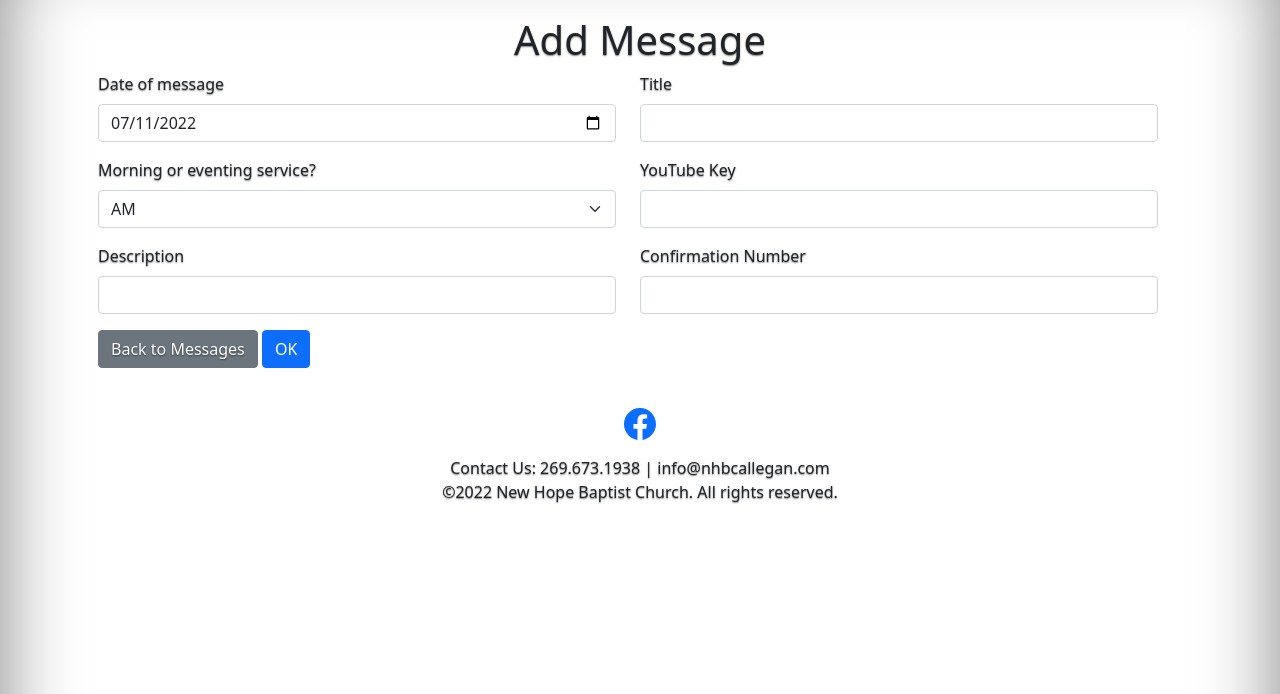
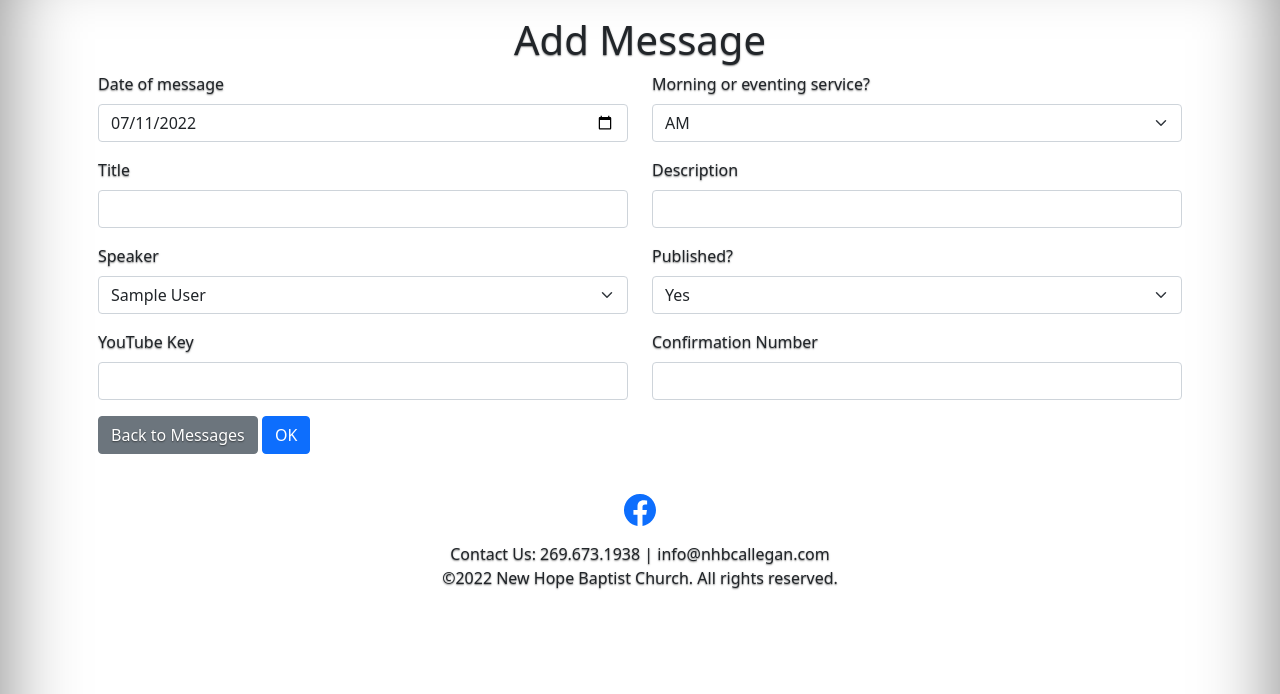
Before and after one commit to youngmcdev/newhope, a Flask app: page /add-message in a window 1280 px wide. Shown: the part 56-750 px from the top of the page. Run offline with Flask 2, Linux system fonts and the light colour scheme; tables that the repository leaves empty hold one stand-in row (values such as "Sample post"); some libraries are stand-ins or nearby versions.

Commit message:
Added new DB table to store Speaker info and relate to messages.
Updated the add/update views and the list-messages view.

```diff
--- a/app/forms.py
+++ b/app/forms.py
@@ -22,5 +22,7 @@ class AddMessageForm(FlaskForm):
     date = DateField('Date of message', [DataRequired(message='Please enter the date this message was delivered.')], default=date.today, render_kw=style)
     is_am_service = SelectField('Morning or eventing service?', [DataRequired()], choices=[('am', 'AM'), ('pm', 'PM')], default='am', render_kw={'class': 'form-select'})
     youtube_id = StringField('YouTube Key', [DataRequired(message='Please supply the key for this video.')], render_kw=style)
+    speaker = SelectField('Speaker', [DataRequired(message='Please select a speaker.')], choices=[(0, 'Select a speaker'), (1, 'Mark Young'), (2, 'Jerry Reed')], default=1, render_kw={'class': 'form-select'})
+    is_published = SelectField('Published?', choices=[(0, 'No'), (1, 'Yes')], default=1, render_kw={'class': 'form-select'})
     submit = SubmitField('OK', render_kw={'class': 'btn btn-primary'})
     password = PasswordField('Confirmation Number', [DataRequired(message='If you do not have this value please contact your system administrator.'), Length(min=8, max=100, message='This is not valid.')], render_kw=style)
--- a/app/routes.py
+++ b/app/routes.py
@@ -9,7 +9,7 @@ import stripe
 from flask import Flask, url_for, render_template, jsonify, request, flash, redirect
 from app import app, db
 from app.forms import LoginForm, DonateForm, AddMessageForm
-from app.models import VideoMessage
+from app.models import VideoMessage, Speaker
 from datetime import datetime, date, timezone
 import logging
 from logging.handlers import RotatingFileHandler
@@ -68,6 +68,10 @@ class Message:
         self.description = ''
         self.youtube_id = ''
         self.timestamp = datetime.now(timezone.utc)
+        self.is_published = False
+        self.speaker = ''
+        self.speaker_is_guest = False
+        self.speaker_icon_file_name = ''
         self.image_file = ''
         self.image_description = ''
 
@@ -264,6 +268,7 @@ def create_payment():
 @app.route('/update-message', methods=['GET','POST'])
 def update_message():
     form = AddMessageForm(request.form)
+    form.speaker.choices = GetSpeakerList()
 
     if form.validate_on_submit() and AuthorizedToUpdate(form.password.data):
         messageId = int(form.id.data)
@@ -277,6 +282,8 @@ def update_message():
             message.description = form.description.data
             message.timestamp = dateToStore
             message.youtube_id = form.youtube_id.data
+            message.is_published = True if form.is_published.data == '1' else False
+            message.speaker_id = int(form.speaker.data)
             db.session.commit()
         else:
             app.logger.info('Could not find the message to update.')
@@ -292,10 +299,13 @@ def update_message():
         app.logger.info(f'Display message: {message}')
         if bool(message):
             form.id.data = messageId
+            form.is_am_service.data = 'am' if message.timestamp.hour == 14 or message.timestamp.hour == 15 else 'pm'
             form.title.data = message.title
             form.description.data = message.description
             form.date.data = message.timestamp
             form.youtube_id.data = message.youtube_id
+            form.is_published.data = '1' if message.is_published else '0'
+            form.speaker.data = str(message.speaker_id)
 
     return render_template(
         'update_message.html',
@@ -315,8 +325,9 @@ def add_message():
         # Add message
         app.logger.info('This is a POST and the form was validated.')
         dateToStore = GetDateToStore(form.date.data, form.is_am_service.data == 'am')
+        isPublished = True if form.is_published.data == '1' else False
         app.logger.info(f'Message date: {dateToStore}')
-        messageToStore = VideoMessage(title=form.title.data, description=form.description.data, youtube_id=form.youtube_id.data, timestamp=dateToStore)
+        messageToStore = VideoMessage(title=form.title.data, description=form.description.data, youtube_id=form.youtube_id.data, timestamp=dateToStore, speaker_id=int(form.speaker.data), is_published=isPublished)
         app.logger.info(messageToStore)
         db.session.add(messageToStore)
         db.session.commit()
@@ -326,6 +337,7 @@ def add_message():
 
     # Get message data and return it
     # return render_template('login.html', title='Sign In', form=form, model = pageModel)
+    form.speaker.choices = GetSpeakerList()
     app.logger.info('Go to Add Message page.')
     return render_template(
         'add_message.html',
@@ -378,6 +390,10 @@ def MapMessage(sequence: int, message: VideoMessage, image: Image) -> Message:
     result.timestamp = message.timestamp
     result.description = message.description
     result.youtube_id = message.youtube_id
+    result.speaker = f'{message.speaker.first_name} {message.speaker.last_name}'
+    result.speaker_is_guest = message.speaker.is_guest
+    result.speaker_icon_file_name = message.speaker.icon_file_name
+    result.is_published = message.is_published
     result.sequence = sequence
 
     if bool(image):
@@ -388,6 +404,11 @@ def MapMessage(sequence: int, message: VideoMessage, image: Image) -> Message:
 
 def GetImages():
     return [Image('storm.jpg', 'Storm'), Image('man-walking-with-bag.jpg', 'Walking Man'), Image('bible-on-rock.jpg', 'Bible')]
+
+def GetSpeakerList():
+    speakers = Speaker.query.order_by(Speaker.last_name.asc()).all()
+    speakerList = [(s.id, f'{s.first_name} {s.last_name}') for s in speakers]
+    return speakerList
 
 def GetMessages(count: int = 0, includeImages: bool = False):
     messages = []
--- a/app/templates/add_message.html
+++ b/app/templates/add_message.html
@@ -4,10 +4,10 @@
         <div class="col-12">
             <h1 style="text-align: center;">Add Message</h1>
         </div>
-        <form class="row" method="POST" action="{{ url_for('add_message') }}">
+        <form method="POST" action="{{ url_for('add_message') }}">
             {{ form.hidden_tag() }}
-            <div class="col-md-6 form-group">
-                <div class="mb-3">
+            <div class="row">
+                <div class="col-md-6 mb-3">
                     {{ form.date.label(class_='form-label') }}
                     {{ form.date }}
                     {% if form.date.errors %}
@@ -18,7 +18,7 @@
                     </ul>
                     {% endif %}
                 </div>
-                <div class="mb-3">
+                <div class="col-md-6 mb-3">
                     {{ form.is_am_service.label(class_='form-label') }}
                     {{ form.is_am_service }}
                     {% if form.is_am_service.errors %}
@@ -29,7 +29,20 @@
                     </ul>
                     {% endif %}
                 </div>
-                <div class="mb-3">
+            </div>
+            <div class="row">
+                <div class="col-md-6 mb-3">
+                    {{ form.title.label(class_='form-label') }}
+                    {{ form.title }}
+                    {% if form.title.errors %}
+                    <ul class="errors">
+                        {% for error in form.title.errors %}
+                        <li style="color: red;">{{ error }}</li>
+                        {% endfor %}
+                    </ul>
+                    {% endif %}
+                </div>
+                <div class="col-md-6 mb-3">
                     {{ form.description.label(class_='form-label') }}
                     {{ form.description }}
                     {% if form.description.errors %}
@@ -41,19 +54,32 @@
                     {% endif %}
                 </div>
             </div>
-            <div class="col-md-6 form-group">
-                <div class="mb-3">
-                    {{ form.title.label(class_='form-label') }}
-                    {{ form.title }}
-                    {% if form.title.errors %}
+            <div class="row">
+                <div class="col-md-6 mb-3">
+                    {{ form.speaker.label(class_='form-label') }}
+                    {{ form.speaker }}
+                    {% if form.speaker.errors %}
                     <ul class="errors">
-                        {% for error in form.title.errors %}
+                        {% for error in form.speaker.errors %}
                         <li style="color: red;">{{ error }}</li>
                         {% endfor %}
                     </ul>
                     {% endif %}
                 </div>
-                <div class="mb-3">
+                <div class="col-md-6 mb-3 form-group">
+                    {{ form.is_published.label(class_='form-label') }}
+                    {{ form.is_published }}
+                    {% if form.is_published.errors %}
+                    <ul class="errors">
+                        {% for error in form.is_published.errors %}
+                        <li style="color: red;">{{ error }}</li>
+                        {% endfor %}
+                    </ul>
+                    {% endif %}
+                </div>
+            </div>
+            <div class="row">
+                <div class="col-md-6 mb-3">
                     {{ form.youtube_id.label(class_='form-label') }}
                     {{ form.youtube_id }}
                     {% if form.youtube_id.errors %}
@@ -64,7 +90,7 @@
                     </ul>
                     {% endif %}
                 </div>
-                <div class="mb-3">
+                <div class="col-md-6 mb-3">
                     {{ form.password.label(class_='form-label') }}
                     {{ form.password }}
                     {% if form.password.errors %}
@@ -76,10 +102,12 @@
                     {% endif %}
                 </div>
             </div>
-            <div class="col-md-12">
-                <a href="{{ url_for('list_messages')}}" class="btn btn-secondary">Back to Messages</a> {{ form.submit }}
+            <div class="row">
+                <div class="col-md-12">
+                    <a href="{{ url_for('list_messages')}}" class="btn btn-secondary">Back to Messages</a> {{ form.submit }}
+                </div>
             </div>
-    </form>
+        </form>
     </div>
 
 {% endblock %}
--- a/app/templates/guests.html
+++ b/app/templates/guests.html
@@ -25,7 +25,7 @@
                 <li><a class="nh-watch-btn" data-url="https://www.youtube.com/embed/Cah1tQwbgeY" href="#">12 June Session One</a></li>
                 <li><a class="nh-watch-btn" data-url="https://www.youtube.com/embed/6hB_vMgnfdY" href="#">12 June Session Two</a></li>
                 <li><a class="nh-watch-btn" data-url="https://www.youtube.com/embed/3tc8JuJFsNI" href="#">12 June Session Three</a></li>
-                <!-- <li><a class="nh-watch-btn" data-url="https://www.youtube.com/embed/qy3-vK56b0g" href="#">14 June Session</a></li> -->
+                <li><a class="nh-watch-btn" data-url="https://www.youtube.com/embed/qy3-vK56b0g" href="#">14 June Session</a></li>
                 <li><a class="nh-watch-btn" data-url="https://www.youtube.com/embed/mOgyQNCrMXM" href="#">15 June Session</a></li>
             </ul>
     </div>
--- a/app/templates/list_messages.html
+++ b/app/templates/list_messages.html
@@ -10,6 +10,9 @@
                 <th>Title</th>
                 <th>Description</th>
                 <th>Date</th>
+                <th>Speaker</th>
+                <th>Guest?</th>
+                <th>Published?</th>
                 <th>YouTube Key</th>
                 <th></th>
             </thead>
@@ -20,6 +23,9 @@
                 <td><a href="{{ url_for('update_message', id=message.id) }}">{{ message.title }}</a></td>
                 <td>{{ message.description }}</td>
                 <td>{{ message.timestamp.strftime('%d %b %Y') }}</td>
+                <td>{{ message.speaker }}</td>
+                <td>{{ message.speaker_is_guest }}</td>
+                <td>{{ message.is_published }}</td>
                 <td>{{ message.youtube_id }}</td>
                 <td><a href="#" data-url="{{ url_for('delete_message', id=message.youtube_id) }}" data-title="{{ message.title }}" data-date="{{ message.timestamp.strftime('%d %b %Y') }}" class="btn btn-outline-danger btn-sm msg-delete" data-bs-toggle="modal" data-bs-target="#staticBackdrop">Delete</a></td>
                 </tr>
```
Also changed, not shown: app/models.py (+17 -3 lines), app/templates/update_message.html (+43 -15 lines), app.db.
